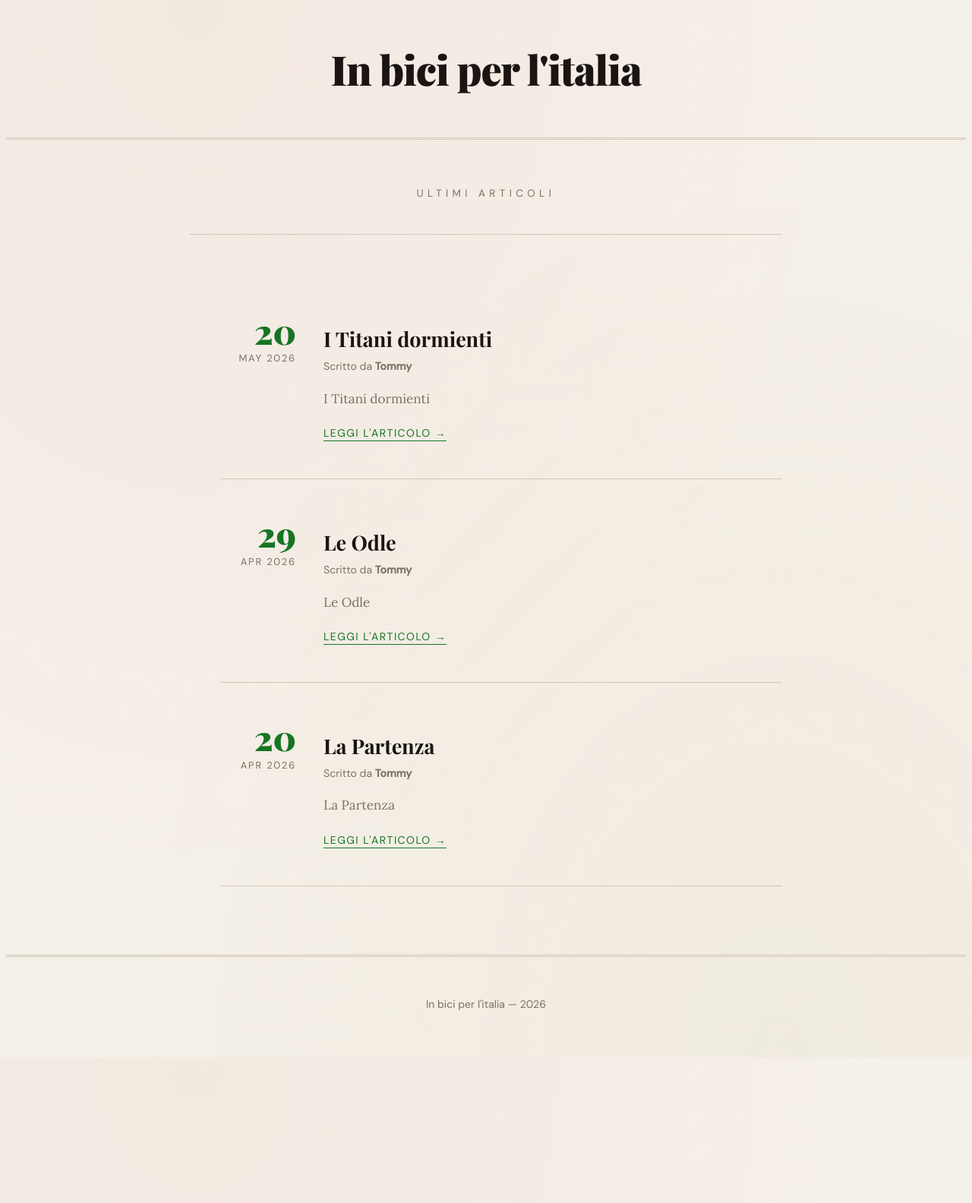
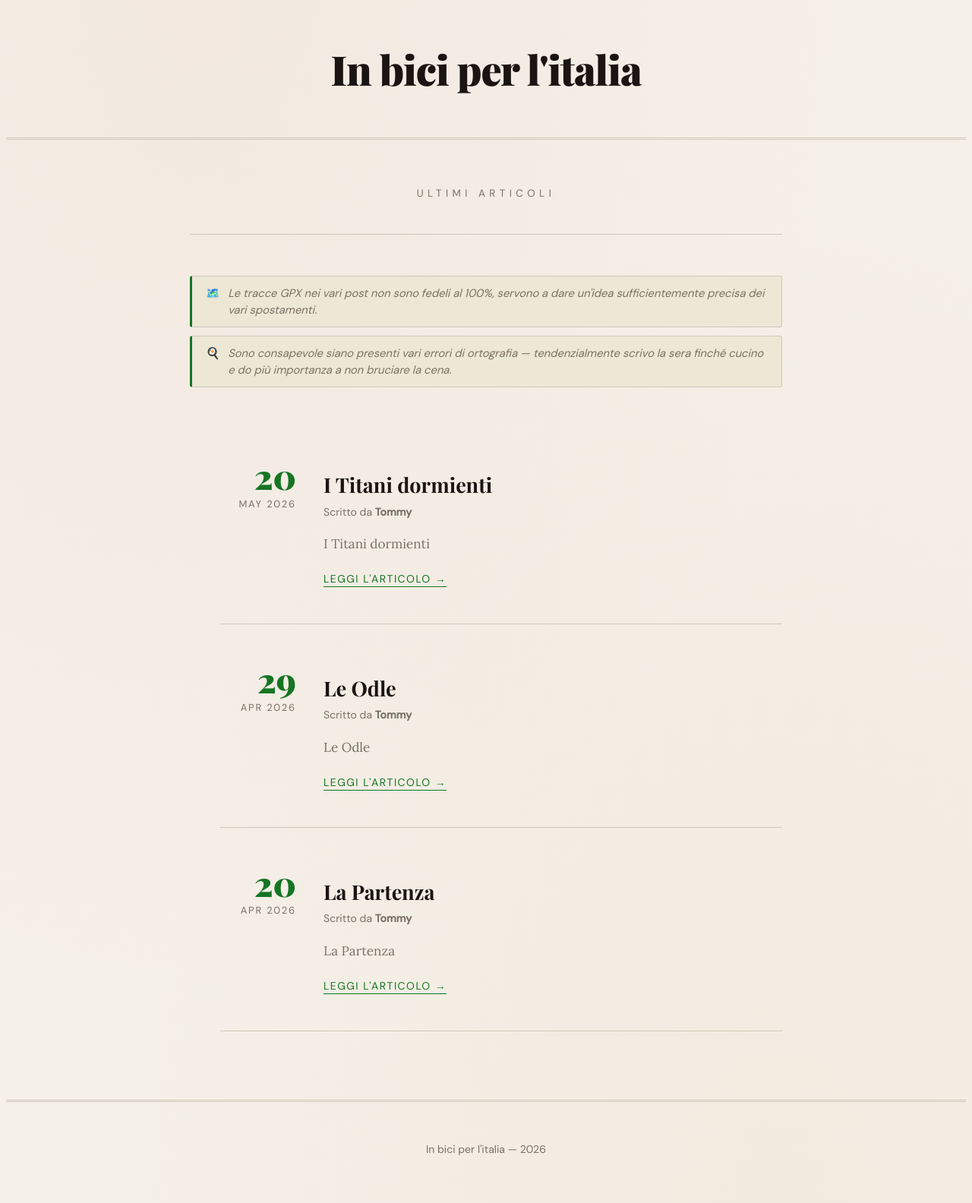
Before and after one commit to Pmod04/inbiciperlitalia, a Jekyll site: the page built from index.md, in a window 1280 px wide. Shown: the whole page at 76% size. Built offline with Jekyll 4.4.1, drawn with Linux system fonts in a browser that asks for light colours; some web fonts are replaced; before the commit the page ends 1392 px from its top, so only the background shows below that.

Commit message:
added disclaimer

```diff
--- a/_layouts/home.html
+++ b/_layouts/home.html
@@ -6,6 +6,17 @@ layout: default
 
   <div class="posts-header">
     <h1>Ultimi articoli</h1>
+  </div>
+
+  <div class="disclaimers">
+    <div class="disclaimer">
+      <span class="disclaimer-icon">🗺️</span>
+      <p>Le tracce GPX nei vari post non sono fedeli al 100%, servono a dare un'idea sufficientemente precisa dei vari spostamenti.</p>
+    </div>
+    <div class="disclaimer">
+      <span class="disclaimer-icon">🍳</span>
+      <p>Sono consapevole siano presenti vari errori di ortografia — tendenzialmente scrivo la sera finché cucino e do più importanza a non bruciare la cena.</p>
+    </div>
   </div>
 
   {% if site.posts.size == 0 %}
--- a/assets/css/main.scss
+++ b/assets/css/main.scss
@@ -386,3 +386,34 @@ a:hover { color: var(--accent2); }
   .gpx-elevation-wrap { height: 90px; }
   .gpx-map-stats { gap: 0.6rem; font-size: 0.78rem; }
 }
+
+/* ===== DISCLAIMER ===== */
+.disclaimers {
+  display: flex;
+  flex-direction: column;
+  gap: 0.6rem;
+  margin-bottom: 2.5rem;
+}
+
+.disclaimer {
+  display: flex;
+  align-items: baseline;
+  gap: 0.6rem;
+  background: var(--cream);
+  border: 1px solid var(--rule);
+  border-left: 3px solid var(--accent);
+  border-radius: 3px;
+  padding: 0.6rem 1rem;
+  font-family: var(--font-ui);
+  font-size: 0.82rem;
+  color: var(--muted);
+  font-style: italic;
+  line-height: 1.5;
+}
+
+.disclaimer-icon {
+  flex-shrink: 0;
+  font-style: normal;
+}
+
+.disclaimer p { margin: 0; }
```
